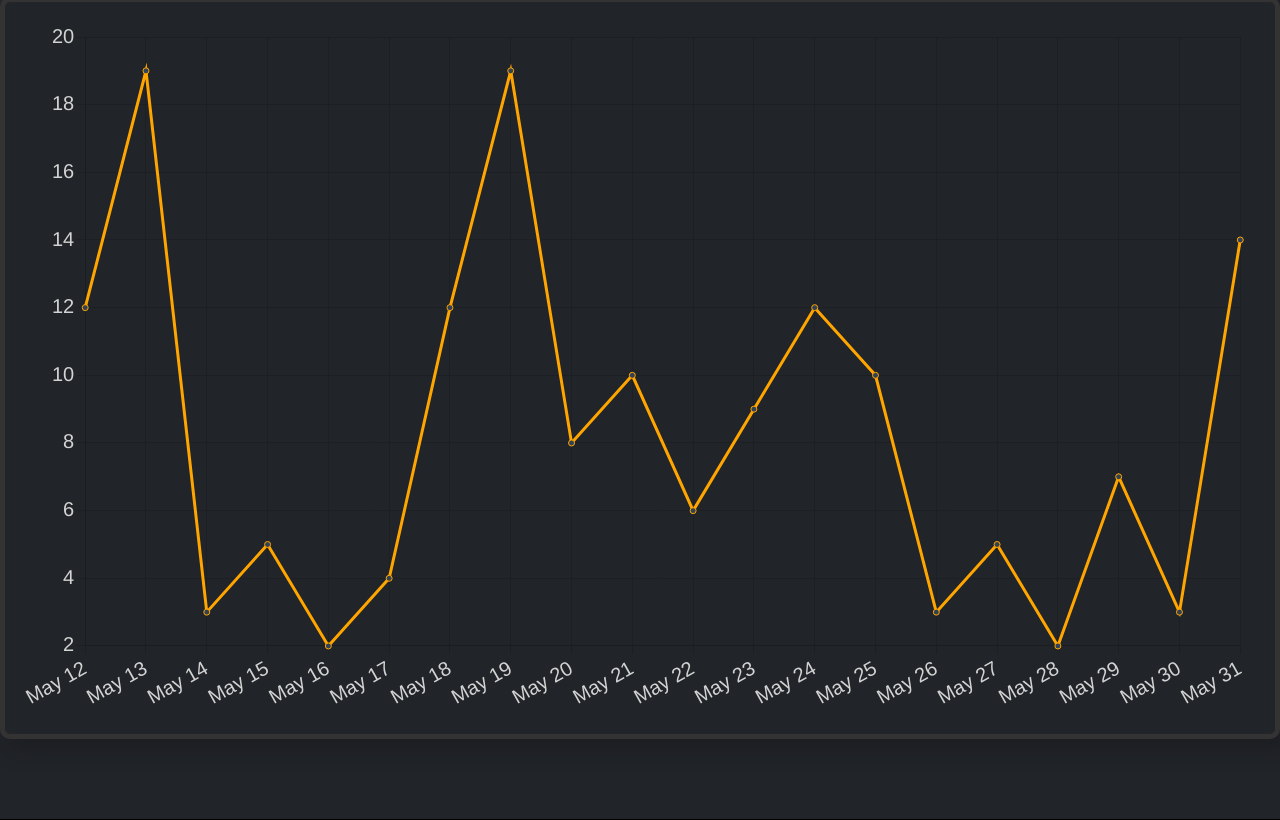
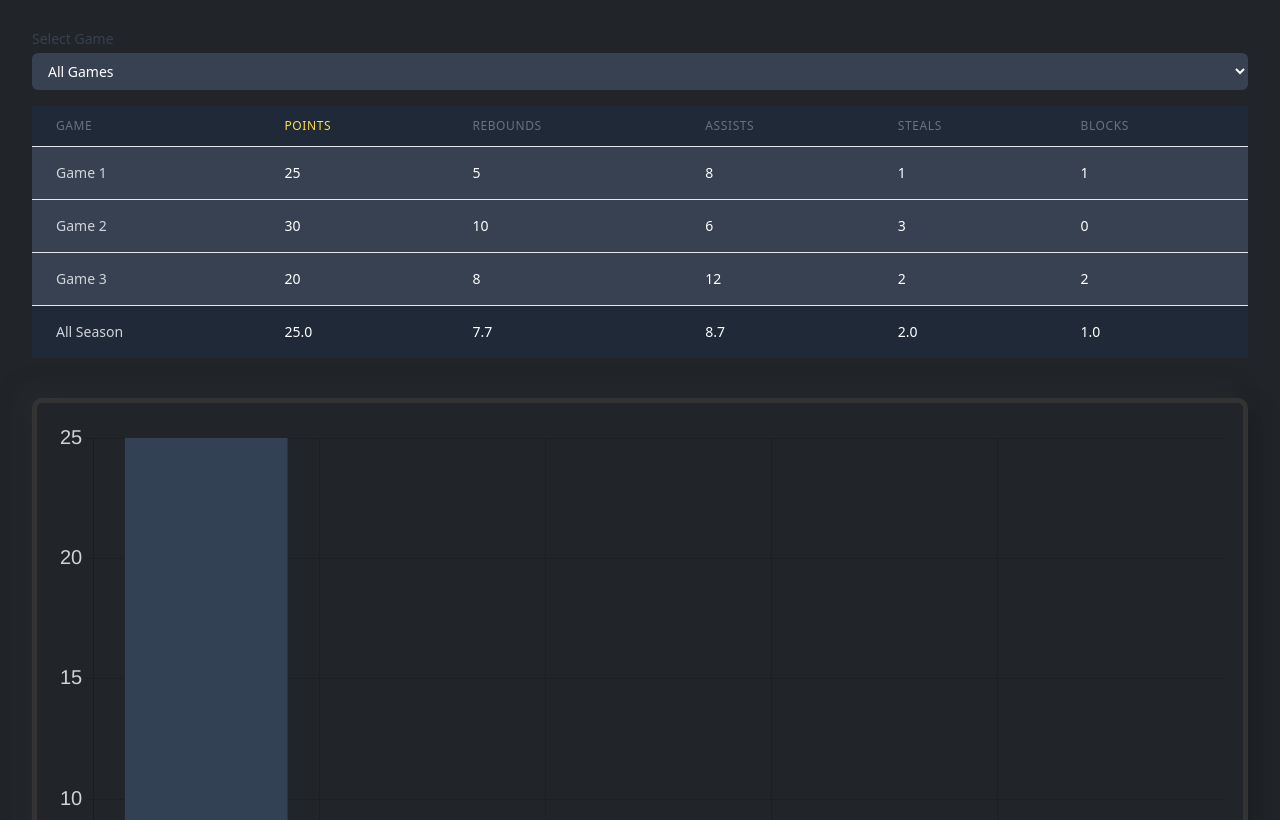
Before and after one commit to TheJad55/EECE430Proj, a React (Create React App) app: page /homesignedin in a window 1280 px wide. Shown: the part 960-1780 px from the top of the page. Built offline with nearby package versions, Linux system fonts and the light colour scheme.

Commit message:
Added Cgart and Table

```diff
--- a/src/components/homesignedin/homesignedin.js
+++ b/src/components/homesignedin/homesignedin.js
@@ -2,6 +2,7 @@ import React from "react";
 import Navbar2 from "../navbar/Navbar2";
 import PlayerProfile from "../usableComponents/PlayerProfile";
 import ChartComponent from "../usableComponents/playerChart";
+import PlayerStatsTable from "../usableComponents/PlayerStats";
 
 const Homesignedin = () => {
   return (
@@ -15,7 +16,10 @@ const Homesignedin = () => {
           Your <span className="text-designColor capitalize">Stats</span>
         </h1>
         <div className="w-full py-20 border-b-[1px] border-b-black">
-          <ChartComponent />
+          <div className="m-8">
+            <PlayerStatsTable />
+            <div className="m-8"></div>
+          </div>
         </div>
       </div>
     </div>
--- a/src/components/navbar/Navbar2.js
+++ b/src/components/navbar/Navbar2.js
@@ -11,11 +11,9 @@ const Navbar = () => {
   return (
     <div className="w-full h-24 sticky top-0 z-50 bg-bodyColor mx-auto flex justify-between items-center font-titleFont border-b-[1px] border-b-gray-600">
       <div className="ml-[40px]">
-        <li>
-          <a href="/">
-            <img src={logo} alt="logo" />
-          </a>
-        </li>
+        <a href="/">
+          <img src={logo} alt="logo" />
+        </a>
       </div>
       <div>
         <ul className="hidden mdl:inline-flex items-center gap-6 lg:gap-10">
--- /dev/null
+++ b/src/components/usableComponents/PlayerStats.js
@@ -0,0 +1,132 @@
+import React, { useState } from "react";
+import ChartComponent from "./playerChart";
+
+const PlayerStatsTable = () => {
+  const playerData = {
+    name: "LeBron James",
+    games: [
+      { points: 25, rebounds: 5, assists: 8, steals: 1, blocks: 1 },
+      { points: 30, rebounds: 10, assists: 6, steals: 3, blocks: 0 },
+      { points: 20, rebounds: 8, assists: 12, steals: 2, blocks: 2 },
+    ],
+  };
+
+  const [selectedGame, setSelectedGame] = useState("all");
+  const [selectedColumn, setSelectedColumn] = useState("points");
+
+  const handleSelectChange = (e) => {
+    setSelectedGame(e.target.value);
+  };
+
+  const handleColumnClick = (column) => {
+    setSelectedColumn(column);
+  };
+
+  const displayData =
+    selectedGame === "all"
+      ? playerData.games
+      : [playerData.games[selectedGame]];
+
+  const renderStatsRow = (gameData, index) => {
+    const gameNumber =
+      selectedGame === "all" ? index + 1 : parseInt(selectedGame) + 1;
+    return (
+      <tr key={index}>
+        <td className="px-6 py-4 whitespace-nowrap text-sm font-medium text-gray-300">
+          Game {gameNumber}
+        </td>
+        {Object.values(gameData).map((value, index) => (
+          <td
+            key={index}
+            className="px-6 py-4 whitespace-nowrap text-sm text-white"
+          >
+            {value}
+          </td>
+        ))}
+      </tr>
+    );
+  };
+
+  return (
+    <div>
+      <div className="mb-4">
+        <label
+          htmlFor="game-select"
+          className="block text-sm font-medium text-gray-700"
+        >
+          Select Game
+        </label>
+        <select
+          id="game-select"
+          value={selectedGame}
+          onChange={handleSelectChange}
+          className="mt-1 block w-full pl-3 pr-10 py-2 text-base bg-gray-700 text-white border-gray-300 focus:outline-none focus:ring-indigo-500 focus:border-indigo-500 sm:text-sm rounded-md"
+        >
+          <option value="all">All Games</option>
+          {playerData.games.map((_, index) => (
+            <option key={index} value={index}>
+              Game {index + 1}
+            </option>
+          ))}
+        </select>
+      </div>
+
+      <table className="min-w-full divide-y divide-gray-200">
+        <thead className="bg-gray-800">
+          <tr>
+            <th className="px-6 py-3 text-left text-xs font-medium text-gray-500 uppercase tracking-wider">
+              Game
+            </th>
+            {Object.keys(playerData.games[0]).map((key, index) => (
+              <th
+                key={index}
+                onClick={() => handleColumnClick(key)}
+                className={`px-6 py-3 text-left text-xs font-medium uppercase tracking-wider cursor-pointer ${
+                  selectedColumn === key ? "text-yellow-300" : "text-gray-500"
+                }`}
+              >
+                {key.charAt(0).toUpperCase() + key.slice(1)}
+              </th>
+            ))}
+          </tr>
+        </thead>
+        <tbody className="bg-gray-700 divide-y divide-gray-200">
+          {displayData.map((gameData, index) =>
+            renderStatsRow(gameData, index)
+          )}
+          {selectedGame === "all" && (
+            <tr className="bg-gray-800">
+              <td className="px-6 py-4 whitespace-nowrap text-sm font-medium text-gray-300">
+                All Season
+              </td>
+              {Object.keys(playerData.games[0]).map((key, index) => {
+                const total = playerData.games.reduce(
+                  (acc, game) => acc + game[key],
+                  0
+                );
+                const average = total / playerData.games.length;
+                return (
+                  <td
+                    key={index}
+                    className="px-6 py-4 whitespace-nowrap text-sm text-white"
+                  >
+                    {average.toFixed(1)}
+                  </td>
+                );
+              })}
+            </tr>
+          )}
+        </tbody>
+      </table>
+      <div className="mt-10">
+        <ChartComponent
+          games={playerData.games}
+          selectedGame={selectedGame}
+          selectedColumn={selectedColumn}
+        />
+      </div>
+    </div>
+  );
+};
+
+export default PlayerStatsTable;
--- a/src/components/usableComponents/playerChart.js
+++ b/src/components/usableComponents/playerChart.js
@@ -1,50 +1,62 @@
 import React from "react";
-import { Line } from "react-chartjs-2";
+import { Line, Bar } from "react-chartjs-2";
 import {
   Chart,
   LineElement,
+  BarElement,
   CategoryScale,
   LinearScale,
   PointElement,
 } from "chart.js";
 
-Chart.register(LineElement, CategoryScale, LinearScale, PointElement);
+Chart.register(
+  LineElement,
+  BarElement,
+  CategoryScale,
+  LinearScale,
+  PointElement
+);
 
-const ChartComponent = () => {
+const ChartComponent = ({ games, selectedColumn, selectedGame }) => {
+  const allSeason = selectedGame === "all";
+  const chartTitle = allSeason
+    ? "All Season Averages"
+    : `Game by Game ${
+        selectedColumn.charAt(0).toUpperCase() + selectedColumn.slice(1)
+      }`;
+
   const data = {
-    labels: [
-      "May 12",
-      "May 13",
-      "May 14",
-      "May 15",
-      "May 16",
-      "May 17",
-      "May 18",
-      "May 19",
-      "May 20",
-      "May 21",
-      "May 22",
-      "May 23",
-      "May 24",
-      "May 25",
-      "May 26",
-      "May 27",
-      "May 28",
-      "May 29",
-      "May 30",
-      "May 31",
-    ],
+    labels: games.map((_, index) => `Game ${index + 1}`),
     datasets: [
       {
-        data: [
-          12, 19, 3, 5, 2, 4, 12, 19, 8, 10, 6, 9, 12, 10, 3, 5, 2, 7, 3, 14,
-          12,
-        ],
+        data: games.map((game) => game[selectedColumn]),
+        backgroundColor: "#334155",
+        borderColor: "#ffa500",
+        pointBackgroundColor: games.map((_, index) =>
+          index === parseInt(selectedGame) ? "#ff0000" : "#334155"
+        ),
+        tension: 0.4,
+      },
+    ],
+  };
+
+  const allSeasonData = {
+    labels: Object.keys(games[0]).map(
+      (key) => key.charAt(0).toUpperCase() + key.slice(1)
+    ),
+    datasets: [
+      {
+        data: Object.keys(games[0]).map((key) => {
+          const total = games.reduce((acc, game) => acc + game[key], 0);
+          const average = total / games.length;
+          return average;
+        }),
         backgroundColor: "#334155",
         borderColor: "#ffa500",
       },
     ],
   };
+
   const options = {
     responsive: true,
     maintainAspectRatio: false,
@@ -67,6 +79,14 @@ const ChartComponent = () => {
       },
     },
     plugins: {
+      title: {
+        display: true,
+        text: chartTitle,
+        color: "#D3D3D3",
+        font: {
+          size: 24,
+        },
+      },
       tooltip: {
         enabled: true,
         mode: "nearest",
@@ -81,19 +101,24 @@ const ChartComponent = () => {
           title: () => {}, // Disable the title
           label: (context) => {
             const yValue = context.parsed.y;
-            return `y: ${yValue}`;
+            return "y: ${yValue}";
           },
         },
       },
+      point: {
+        hoverBackgroundColor: "#ff0000",
+      },
     },
   };
+
+  const ChartToRender = allSeason ? Bar : Line;
 
   return (
     <div
       className="grid place-items-center shadow-shadowOne"
       style={{
         width: "100%",
-        height: "80%",
+        height: "50%",
         position: "relative",
         border: "5px solid #333",
         borderRadius: "10px",
@@ -112,7 +137,10 @@ const ChartComponent = () => {
             bottom: 0,
           }}
         >
-          <Line data={data} options={options}></Line>
+          <ChartToRender
+            data={allSeason ? allSeasonData : data}
+            options={options}
+          ></ChartToRender>
         </div>
       </div>
     </div>
```
